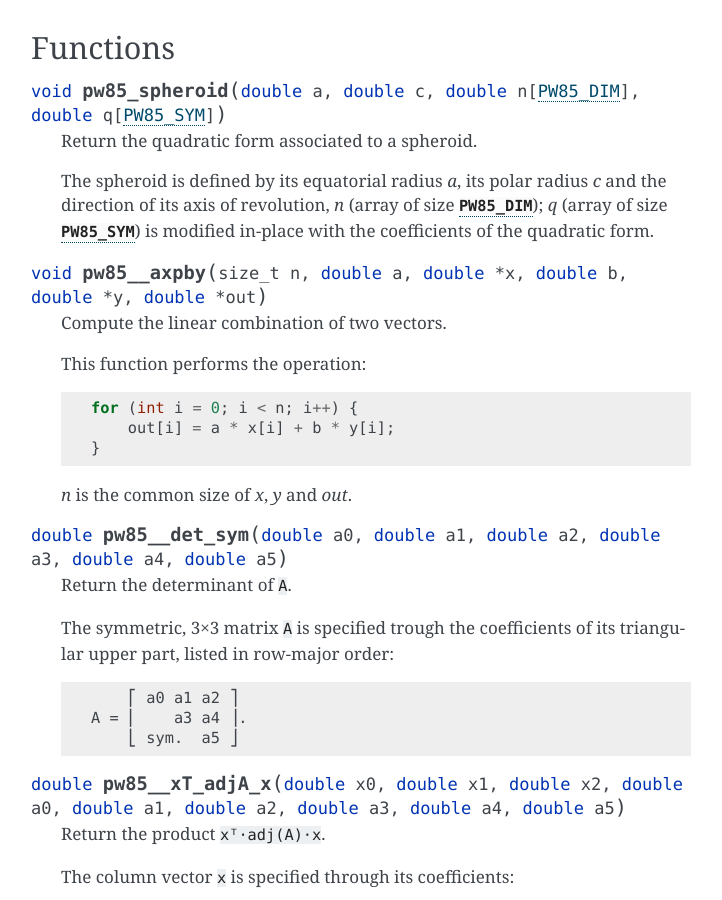
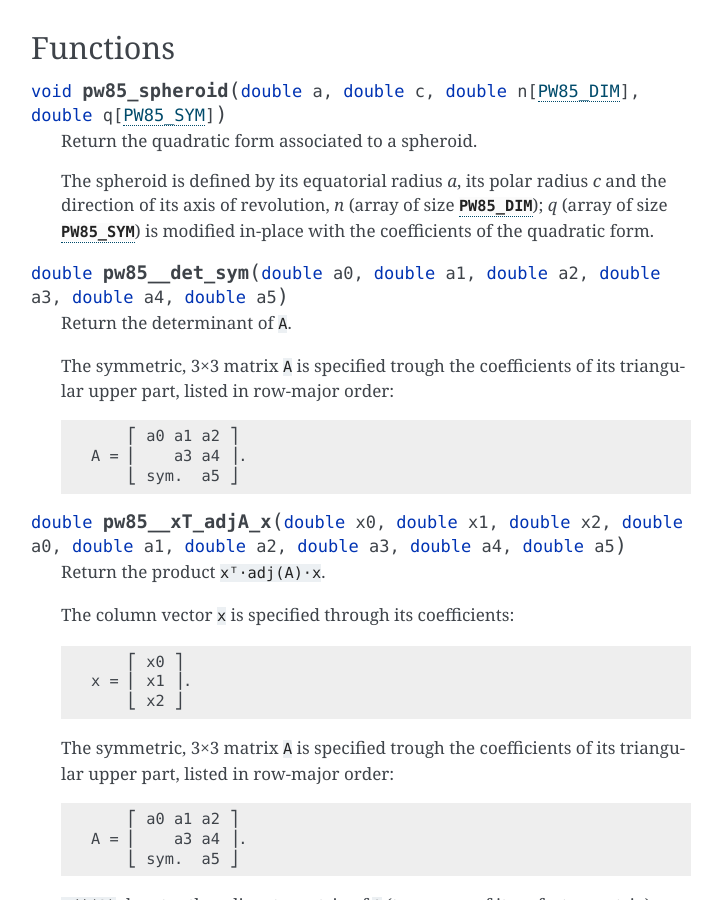
Before and after one commit to sbrisard/pw85, a Sphinx documentation site: the page built from sphinx/c_api.rst, in a window 1280 px wide and 900 px high, scrolled down 538 px. Shown: the whole window, without its empty margins (389-1111 px from the left). Built offline with Sphinx 7.4.7, drawn with Linux system fonts in a browser that asks for light colours.

Commit message:
Remove doc of function `pw85__axpby`

```diff
--- a/sphinx/c_api.rst
+++ b/sphinx/c_api.rst
@@ -39,21 +39,6 @@ Functions
 		revolution, `n` (array of size :c:macro:`PW85_DIM`);
 		`q` (array of size :c:macro:`PW85_SYM`) is modified
 		in-place with the coefficients of the quadratic form.
-
-
-.. c:function:: void pw85__axpby(size_t n, double a, double* x, double b, double* y, double* out)
-
-		Compute the linear combination of two vectors.
-
-		This function performs the operation:
-
-		.. code-block:: c
-
-		  for (int i = 0; i < n; i++) {
-    		      out[i] = a * x[i] + b * y[i];
-		  }
-
-		`n` is the common size of `x`, `y` and `out`.
 
 
 .. c:function:: double pw85__det_sym(double a0, double a1, double a2, double a3, double a4, double a5)
```
